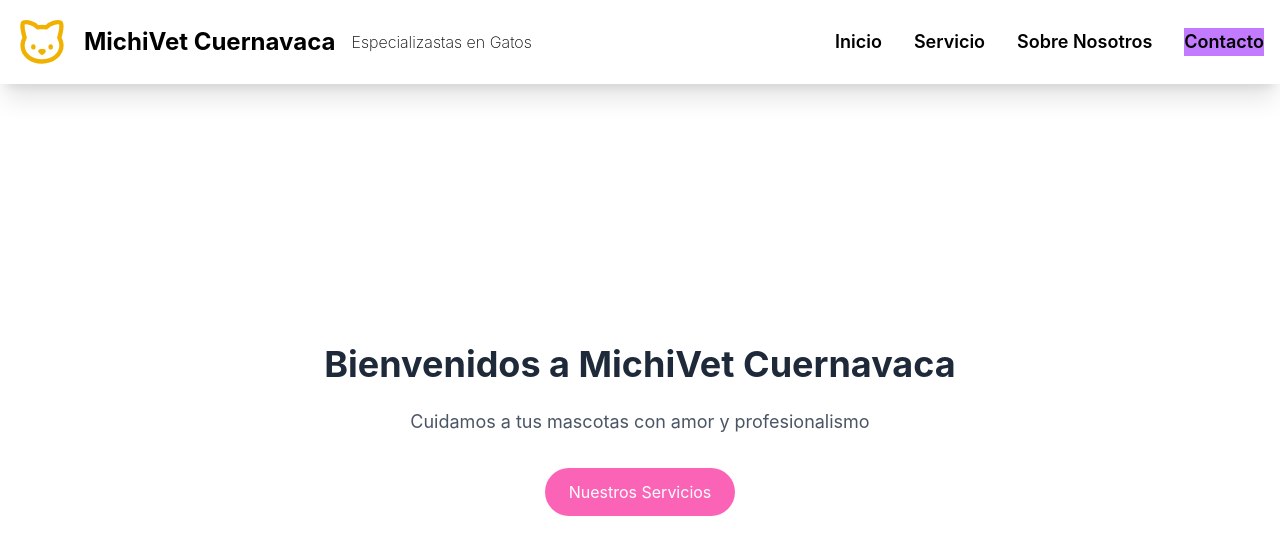
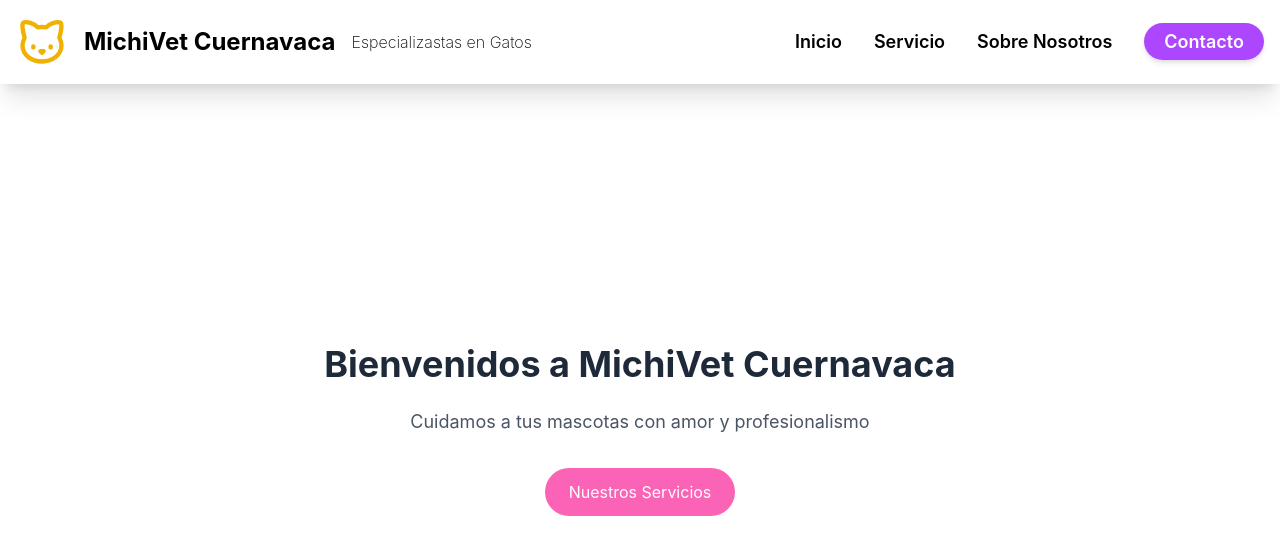
Before and after one commit to AldahirAlonso/michi-vet-frontend, a React (Vite) app: page / in a window 1280 px wide. Shown: the top 554 px of the page. Built offline with nearby package versions, Linux system fonts and the light colour scheme.

Commit message:
Centrando Header con mx-auto y boton contacto terminado.

```diff
--- a/src/components/Header.jsx
+++ b/src/components/Header.jsx
@@ -3,10 +3,10 @@ import { Cat } from 'lucide-react';
 function Header() {
     return(
         // Contenedor principal del encabezado: define fondo, padding y sombra para separar visualmente la barra superior.
-        <header className="bg-white p-4 shadow-xl">
+        <header className="bg-white p-4 shadow-xl sticky">
 
             {/* Limita el ancho del contenido para que no ocupe todo el viewport en pantallas grandes. */}
-            <div className="container">
+            <div className="mx-auto container">
 
                 {/* Navegacion horizontal: alinea logo a la izquierda y enlaces a la derecha con flex. */}
                 <nav className="p-0 flex items-center justify-between">
@@ -21,10 +21,18 @@ function Header() {
 
                     {/* Lista de enlaces internos que desplazan a secciones de la pagina y aplican color hover para feedback visual. */}
                     <ul className="text-lg flex justify-end space-x-8 font-semibold">
-                        <a href="#inicio" className="text-black hover:text-pink-400">Inicio</a>
-                        <a href="#servicios" className="text-black hover:text-pink-400">Servicio</a>
-                        <a href="#sobre nosotros" className="text-black hover:text-pink-400">Sobre Nosotros</a>
-                        <a href="#contacto" className="bg-purple-400">Contacto</a>
+                        <li>
+                            <a href="#inicio" className="text-black hover:text-pink-400">Inicio</a>
+                        </li>
+                        <li>
+                            <a href="#servicios" className="text-black hover:text-pink-400">Servicio</a>
+                        </li>
+                        <li>
+                            <a href="#sobre nosotros" className="text-black hover:text-pink-400">Sobre Nosotros</a>
+                        </li>
+                        <li>
+                            <a href="#contacto" className="bg-purple-500 text-white px-5 py-2 rounded-full hover:bg-purple-600 transition-all shadow-md hover:shadow-lg active:scale-95">Contacto</a>
+                        </li>
                     </ul>
                 </nav>
             </div>
```
